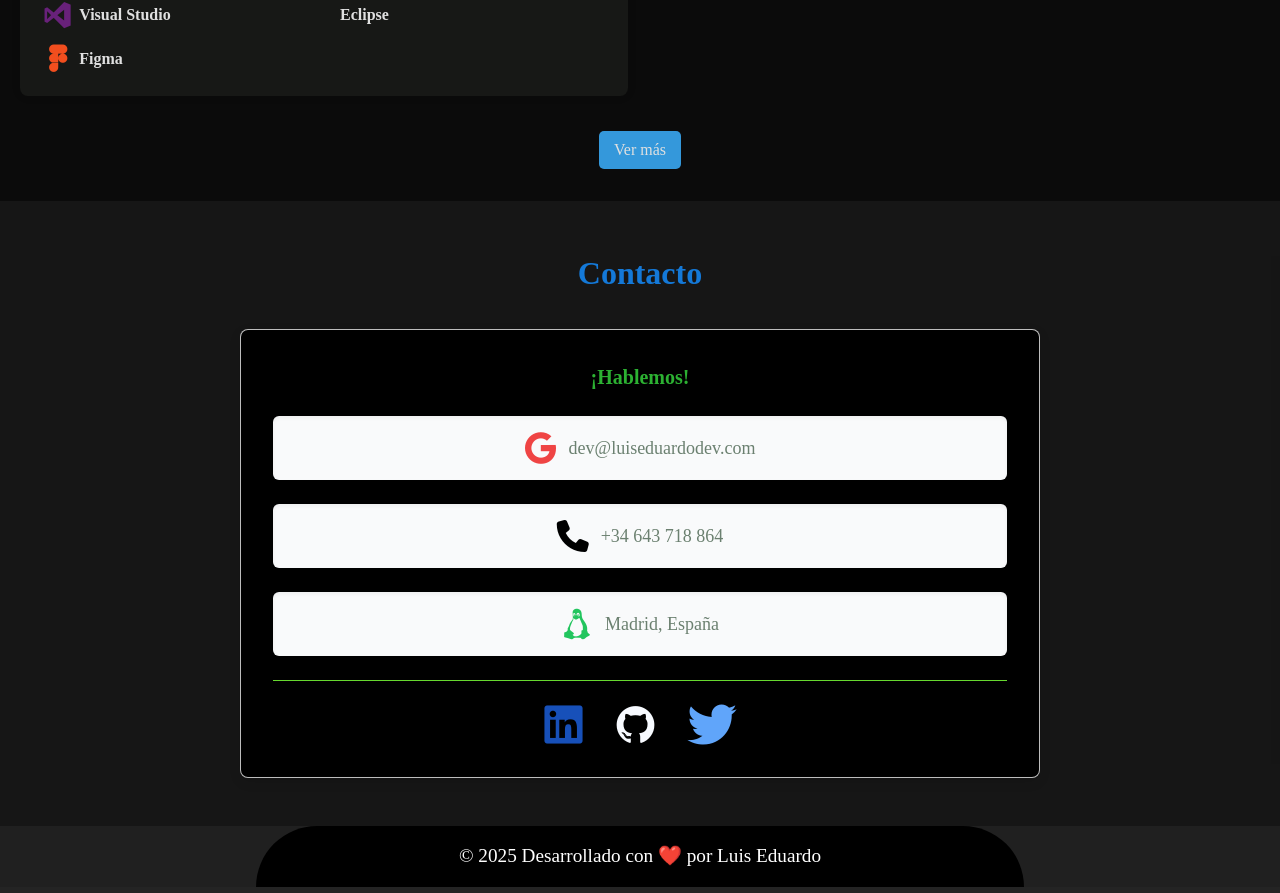
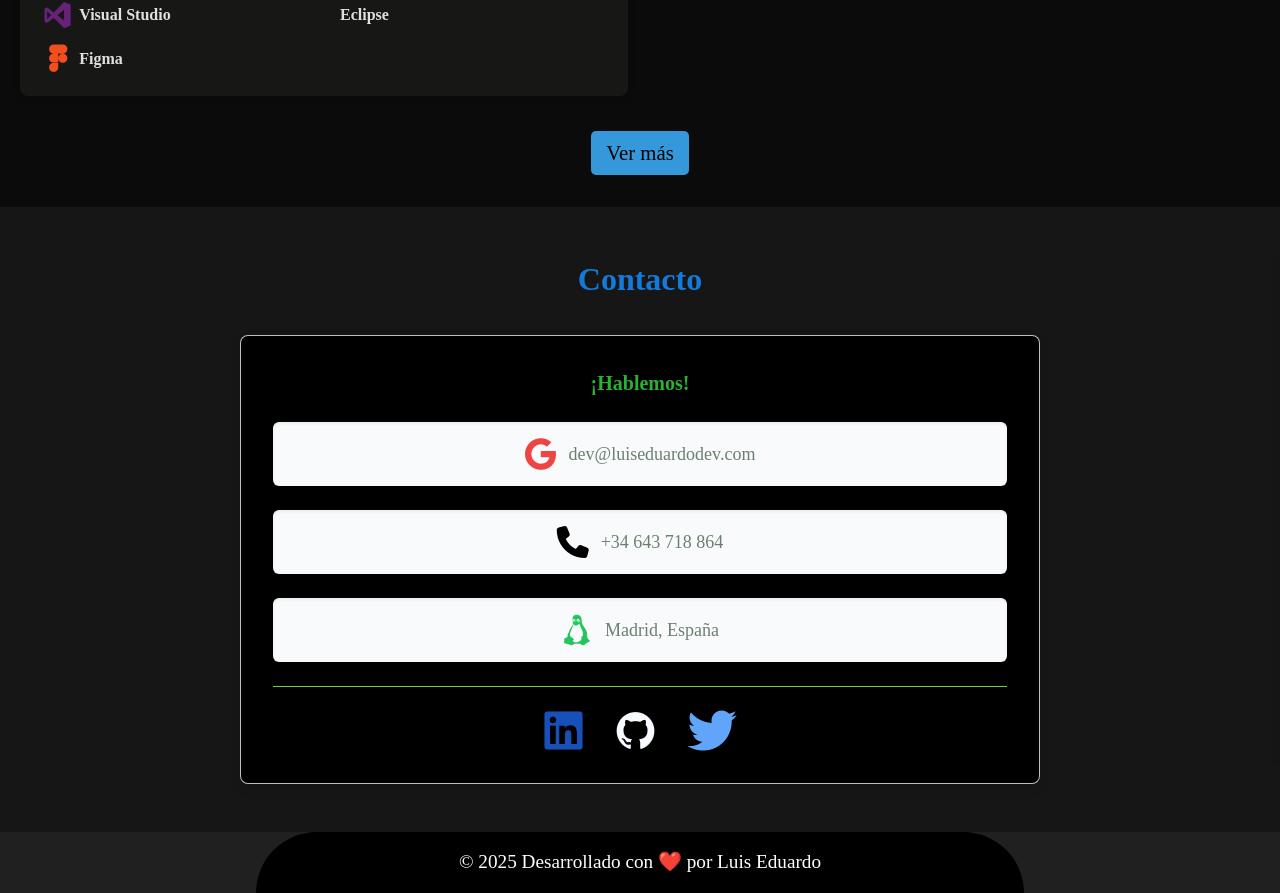
Before and after one commit to luisfelizbeltre/Portafolio-Luis, a Vue app: page / in a window 1280 px wide. Shown: the part 4571-5464 px from the top of the page. Built offline with nearby package versions, Linux system fonts and the light colour scheme.

Commit message:
mejra visual

```diff
--- a/src/components/Skills.vue
+++ b/src/components/Skills.vue
@@ -171,13 +171,14 @@ const toggleHiddenCategories = () => {
 
 .toggle-button {
   background-color: #3498db; /* Azul unificado */
-  color: #e0e0e0; /* Blanco suavizado */
+  color: #000000; /* Blanco suavizado */
   padding: 10px 15px;
   border: none;
   cursor: pointer;
   margin-top: 15px;
   border-radius: 5px;
   transition: background-color 0.3s ease;
+  font-size: 1.3em;
 }
 
 .toggle-button:hover {
```
